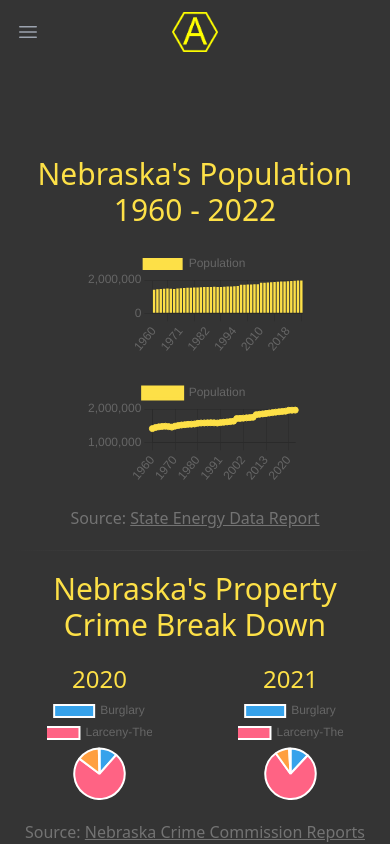
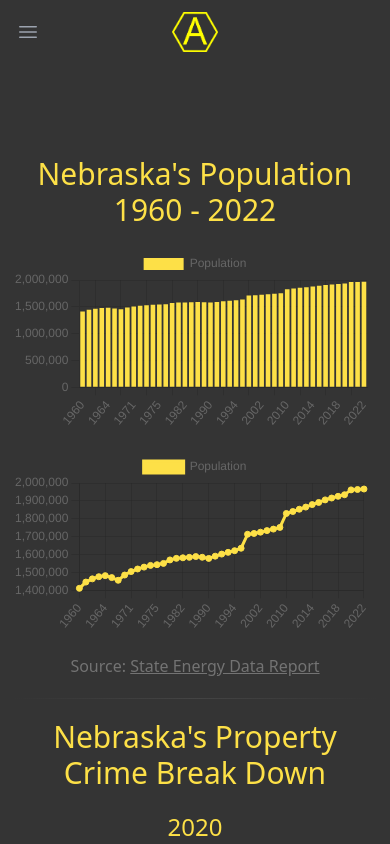
Before and after one commit to abdualdeen/personal-website, a React (Vite) app: page /charts in a window 390 px wide. Shown: the top 844 px of the page. Built offline with nearby package versions, Linux system fonts and the light colour scheme; a web font is replaced by a local one.

Commit message:
fixed charts page scaling issues on mobile

```diff
--- a/src/pages/Charts.tsx
+++ b/src/pages/Charts.tsx
@@ -51,10 +51,10 @@ export default function Charts() {
           <h1 className="text-center text-3xl text-yellow-300">
             Nebraska's Population 1960 - 2022
           </h1>
-          <div className="mx-auto w-3/5">
+          <div className="mx-auto lg:w-3/5">
             <BarChart chartData={popData} />
           </div>
-          <div className="mx-auto w-3/5">
+          <div className="mx-auto lg:w-3/5">
             <LineChart chartData={popData} />
           </div>
           <h6 className="text-center text-neutral-500">
@@ -71,16 +71,16 @@ export default function Charts() {
           <h1 className="text-center text-3xl text-yellow-300">
             Nebraska's Property Crime Break Down
           </h1>
-          <div className="mx-auto columns-2 justify-center text-center">
+          <div className="mx-auto lg:columns-2 justify-center text-center">
             <div>
               <h3 className="text-2xl text-yellow-300">2020</h3>
-              <div className="mx-auto w-3/5">
+              <div className="mx-auto lg:w-3/5 mb-10">
                 <PieChart chartData={crimeData20} />
               </div>
             </div>
             <div>
               <h3 className="text-2xl text-yellow-300">2021</h3>
-              <div className="mx-auto w-3/5">
+              <div className="mx-auto lg:w-3/5">
                 <PieChart chartData={crimeData21} />
               </div>
             </div>
```
